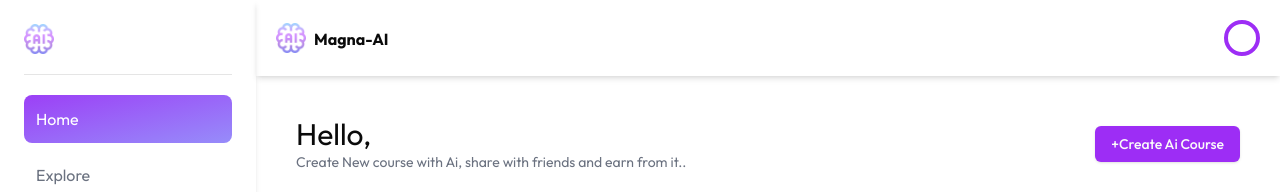
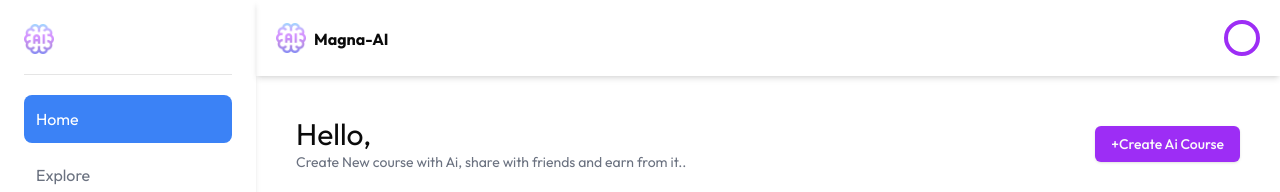
Before and after one commit to Pluggycode/course-ai, a Next.js app: page /dashboard in a window 1280 px wide. Shown: the top 192 px of the page. Built offline with nearby package versions, Linux system fonts and the light colour scheme; no server answers.

Commit message:
Update SideBar.jsx

```diff
--- a/app/dashboard/_components/SideBar.jsx
+++ b/app/dashboard/_components/SideBar.jsx
@@ -50,7 +50,7 @@ function SideBar() {
         {Menu.map((item,index)=>(
           <Link href={item.path}>
           <div className={`flex items-center gap-2 text-gray-500 p-3 cursor-pointer hover:bg-gray-300 te rounded-lg mb-2 border-white
-          ${item.path==path && 'bg-gradient-to-br from-primary to-blue-300 bg-[length:200%_200%] animate-gradient-move  text-white'}`}>
+          ${item.path==path && 'bg-blue-500 animate-gradient-move  text-white'}`}>
             <h2 className='text-center ml-15'>{item.name}</h2>
           </div>
           </Link>
```
